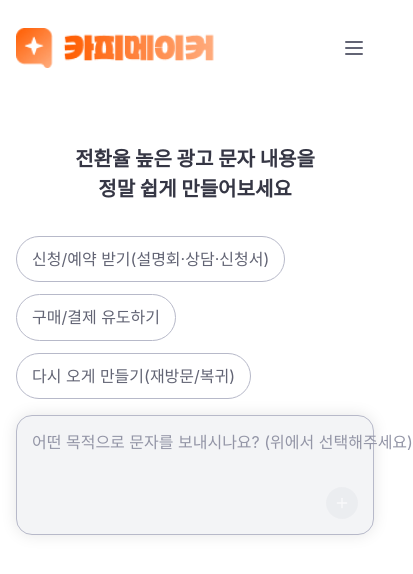
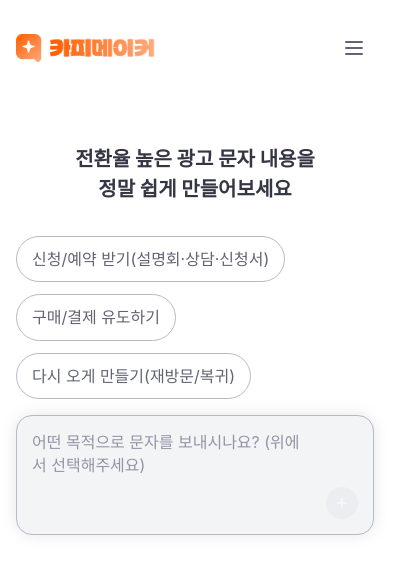
Before and after one commit to ghun00/copymaker, a Next.js app: page /agent in a window 390 px wide. Shown: the top 574 px of the page, 413 px wide, since content can reach past the window. Built offline with nearby package versions, Linux system fonts and the light colour scheme; a web font is replaced by a local one.

Commit message:
mobile 최적화 적용

```diff
--- a/components/ChatAgent.tsx
+++ b/components/ChatAgent.tsx
@@ -431,7 +431,7 @@ export default function ChatAgent({ initialGoal }: ChatAgentProps = {}) {
                 />
                 <div className="w-full h-full relative">
                   <div className="flex gap-2.5 items-start p-4 h-full">
-                    <p className="block font-normal leading-[1.4] grow min-h-px min-w-px relative shrink-0 text-[#9395a6] text-base md:text-[20px] mb-0">
+                    <p className="block font-normal leading-[1.4] grow min-h-px min-w-0 relative shrink text-[#9395a6] text-base md:text-[20px] mb-0 break-words pr-14">
                       어떤 목적으로 문자를 보내시나요? (위에서 선택해주세요)
                     </p>
                     {/* Send Button (disabled) */}
@@ -474,7 +474,7 @@ export default function ChatAgent({ initialGoal }: ChatAgentProps = {}) {
   return (
     <div className="flex flex-col h-screen max-w-4xl mx-auto w-full relative">
       {/* 채팅 영역 (스크롤 가능) */}
-      <div className="flex-1 overflow-y-auto px-4 md:px-12 pt-6 pb-24">
+      <div className="flex-1 overflow-y-auto px-4 md:px-12 pt-6 pb-40 md:pb-24">
         {messages.map((message) => {
           if (message.type === 'loading') {
             return (
--- a/components/TopNav.tsx
+++ b/components/TopNav.tsx
@@ -29,7 +29,7 @@ export default function TopNav() {
         <div className="flex justify-between items-center">
           {/* Logo */}
           <Link href="/" className="flex items-center gap-3 transition-transform duration-200 hover:scale-105 active:scale-95">
-            <div className="h-[48px] w-[200px] relative shrink-0">
+            <div className="h-[48px] w-[140px] md:w-[200px] relative shrink-0">
               <Image
                 src="/images/copymakerLogo.png"
                 alt="카피메이커 로고"
```
